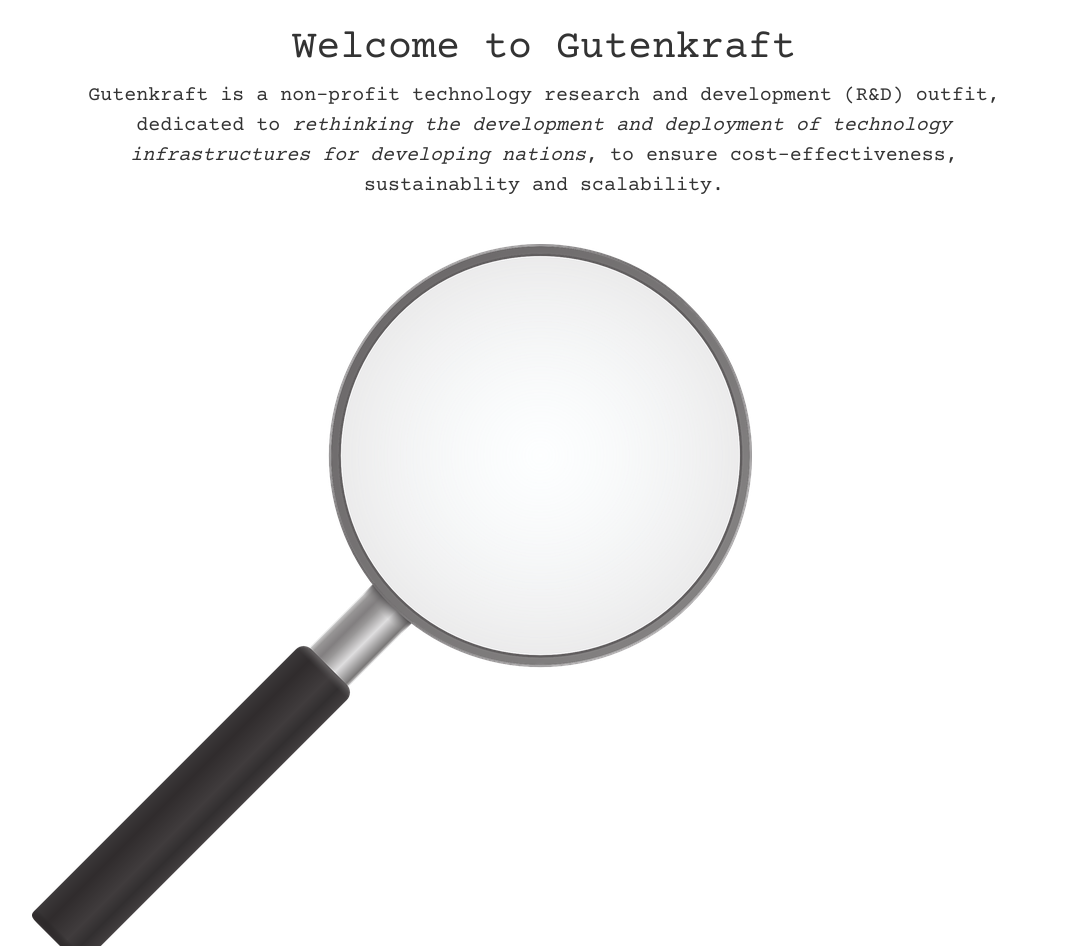
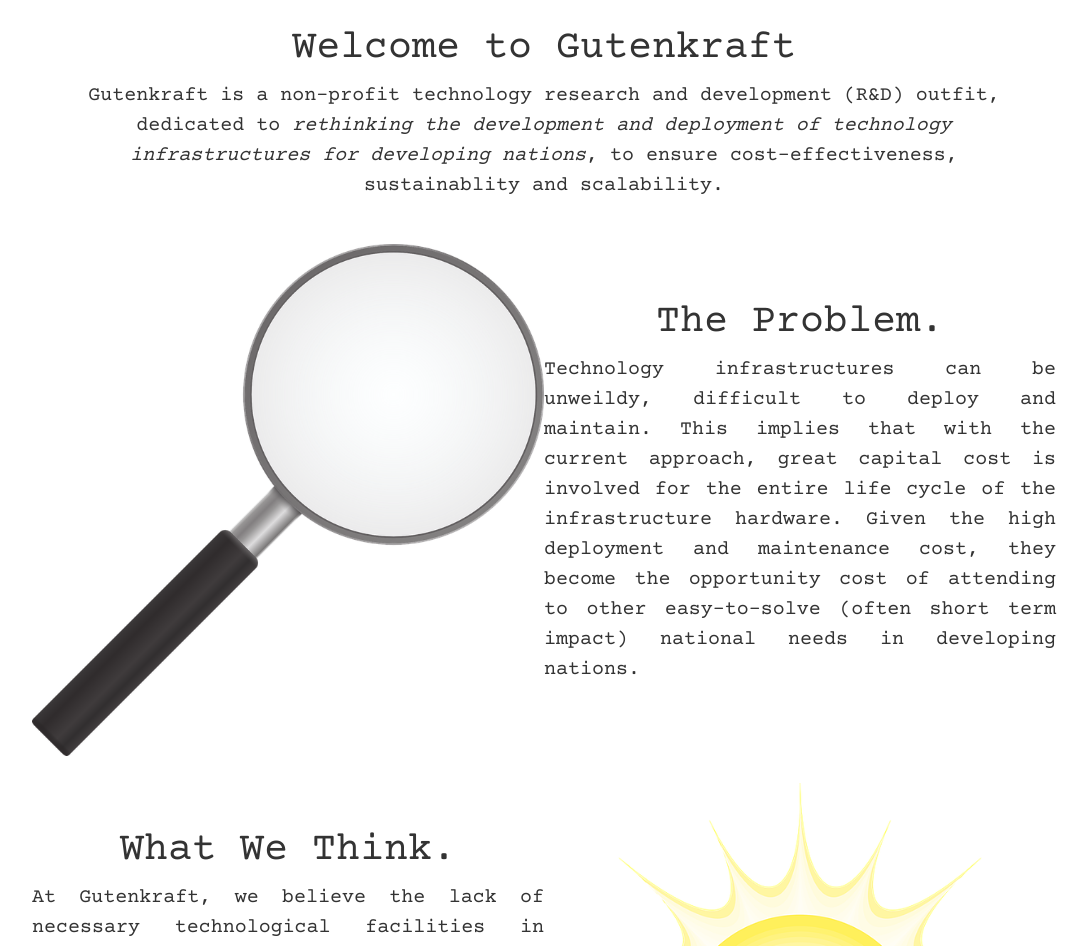
Before and after one commit to oferonmi/datafilik.github.io, a Jekyll site: the page built from index.html, in a window 1280 px wide. Shown: the part 497-1443 px from the top of the page, without its empty margins (96-1183 px from the left). Built offline with Jekyll 4.4.1, drawn with Linux system fonts in a browser that asks for light colours; some web fonts are replaced.

Commit message:
content update

```diff
--- a/css/main.css
+++ b/css/main.css
@@ -103,6 +103,6 @@
 
 .wrapper {
     display: grid;
-    /* grid-template-columns: repeat(auto-fit, minmax(200px, 1fr)); */
+    grid-template-columns: repeat(auto-fit, minmax(150px, 1fr));
     align-items: center;
 }
```
